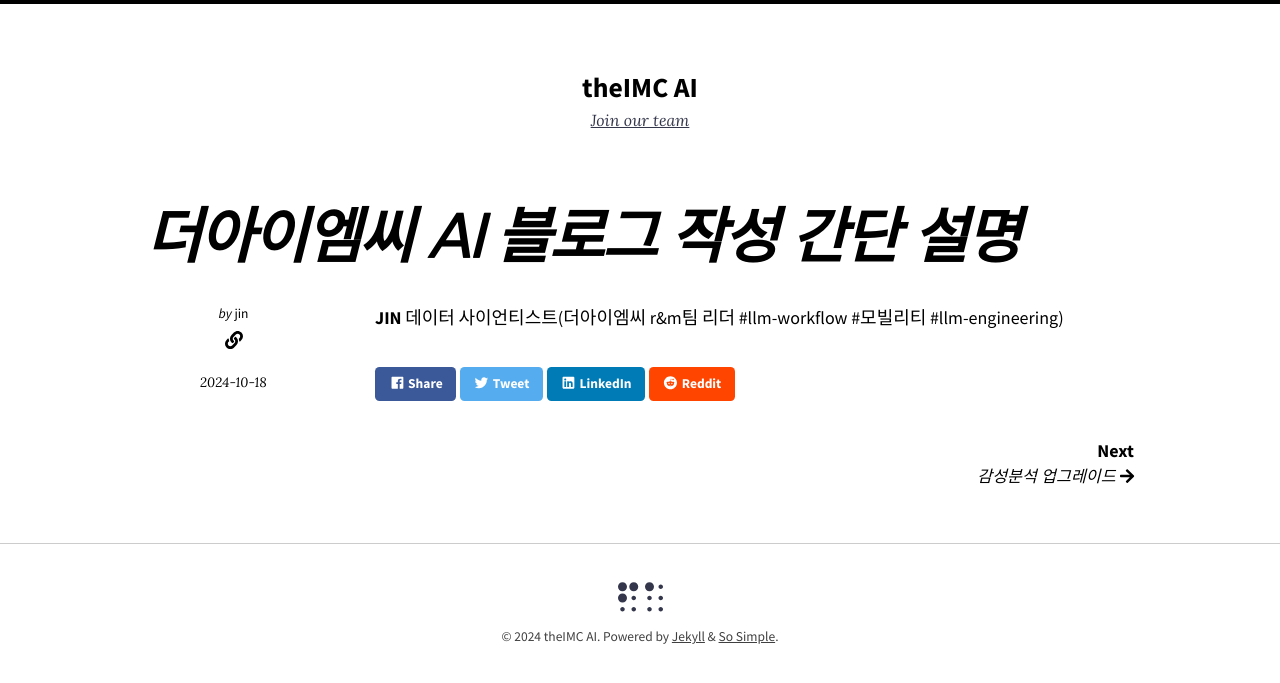
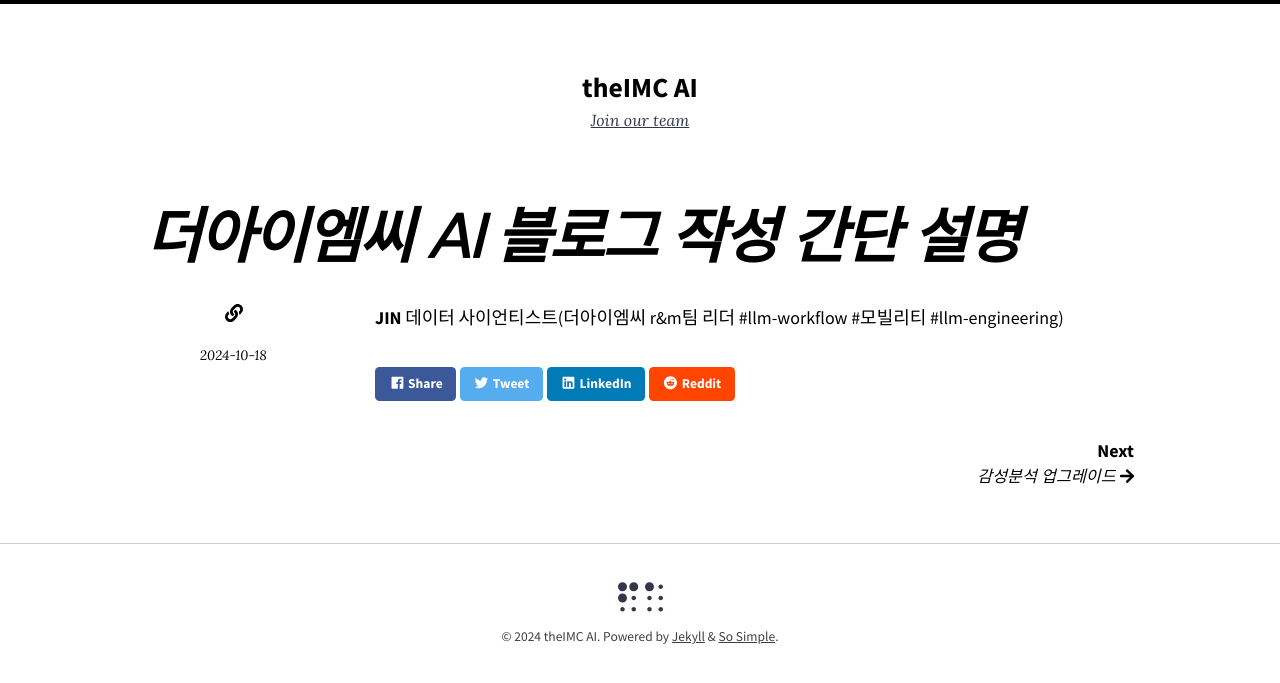
Before and after one commit to hjjson/hjjson.github.io, a Jekyll site: the page built from _posts/2024-10-18-guide-for-blog-write.markdown, in a window 1280 px wide. Shown: the top 683 px of the page. Built offline with Jekyll 4.4.1, drawn with Linux system fonts in a browser that asks for light colours; nearby versions of some CDN libraries.

Commit message:
Update _config.yml

```diff
--- a/_config.yml
+++ b/_config.yml
@@ -93,7 +93,7 @@ defaults:
 
 # Site Author
 author:
-  name: jin
+  name:
   picture:
   email:
   twitter:
```
